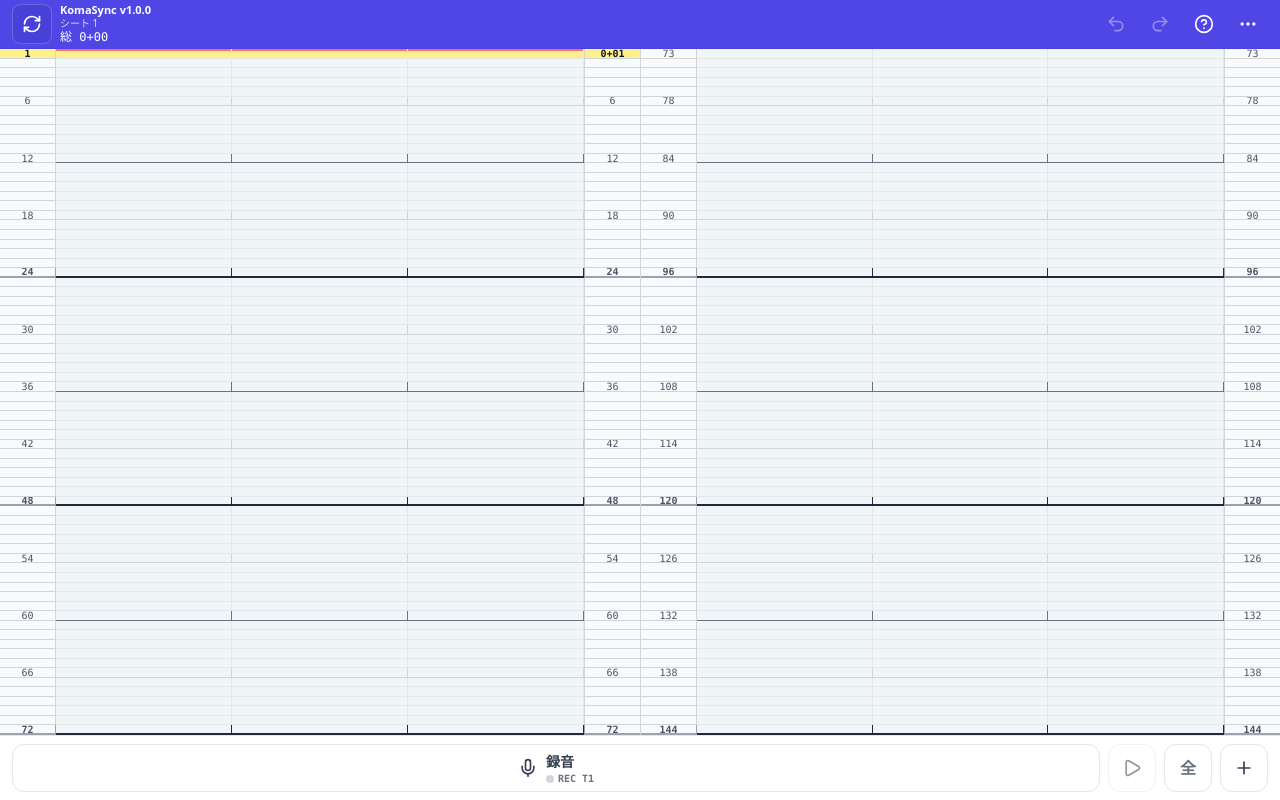
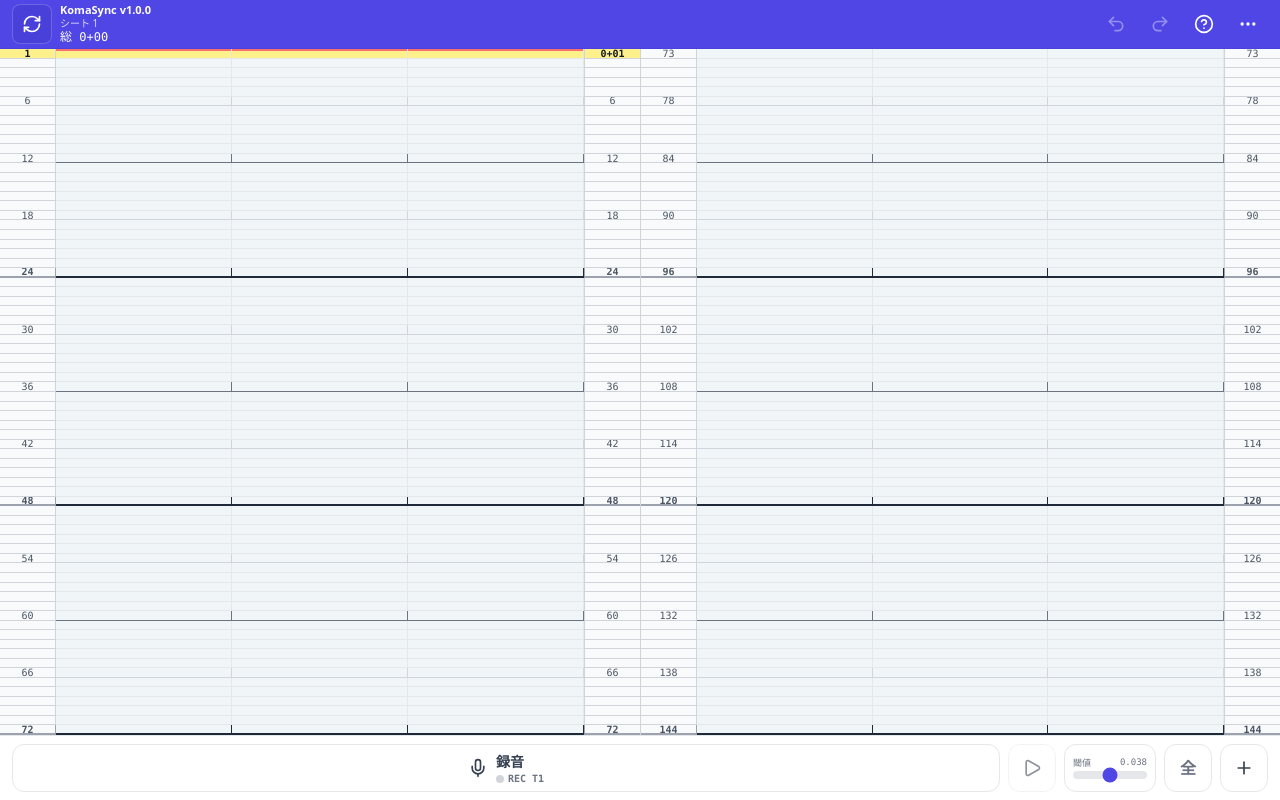
Before and after one commit to stechdrive/komasync, a React (Vite) app: page / in a window 1280 px wide. Built offline with nearby package versions, Linux system fonts and the light colour scheme.

Commit message:
feat(ui): add always-on VAD threshold control

```diff
--- a/App.tsx
+++ b/App.tsx
@@ -72,6 +72,7 @@ export default function App() {
   const [currentFrame, setCurrentFrame] = useState(0);
   const [vadPreset, setVadPreset] = useState<VadPreset>('normal');
   const [vadStability, setVadStability] = useState(0.6);
+  const [vadThresholdScale, setVadThresholdScale] = useState(1);
   const [playWhileRecording, setPlayWhileRecording] = useState(true);
   const [isMoreOpen, setIsMoreOpen] = useState(false);
   const [isHelpOpen, setIsHelpOpen] = useState(false);
@@ -130,13 +131,13 @@ export default function App() {
     // Note: VAD settings changes usually don't need undo history as they are non-destructive view changes,
     // but here we modify the derived 'frames' property. We won't push to history for VAD調整
     // to avoid spamming the undo stack.
-    const tuning = getVadTuning(vadPreset, vadStability);
+    const tuning = getVadTuning(vadPreset, vadStability, vadThresholdScale);
     setTracks((prevTracks) =>
       prevTracks.map((track) =>
         track.audioBuffer ? { ...track, frames: analyzeAudioBufferWithVad(track.audioBuffer, FPS, tuning) } : { ...track, frames: [] }
       )
     );
-  }, [vadPreset, vadStability]);
+  }, [vadPreset, vadStability, vadThresholdScale]);
 
   // --- History Management ---
   const HISTORY_LIMIT = 30;
@@ -156,7 +157,7 @@ export default function App() {
     setTracks(
       previous.map((t) =>
         t.audioBuffer
-          ? { ...t, frames: analyzeAudioBufferWithVad(t.audioBuffer, FPS, getVadTuning(vadPreset, vadStability)) }
+          ? { ...t, frames: analyzeAudioBufferWithVad(t.audioBuffer, FPS, getVadTuning(vadPreset, vadStability, vadThresholdScale)) }
           : { ...t, frames: [] }
       )
     );
@@ -164,7 +165,7 @@ export default function App() {
 
     // Reset selection to avoid ghost selections
     setSelection(null);
-  }, [historyPast, tracks, vadPreset, vadStability]);
+  }, [historyPast, tracks, vadPreset, vadStability, vadThresholdScale]);
 
   const handleRedo = useCallback(() => {
     if (historyFuture.length === 0) return;
@@ -176,14 +177,14 @@ export default function App() {
     setTracks(
       next.map((t) =>
         t.audioBuffer
-          ? { ...t, frames: analyzeAudioBufferWithVad(t.audioBuffer, FPS, getVadTuning(vadPreset, vadStability)) }
+          ? { ...t, frames: analyzeAudioBufferWithVad(t.audioBuffer, FPS, getVadTuning(vadPreset, vadStability, vadThresholdScale)) }
           : { ...t, frames: [] }
       )
     );
     setHistoryFuture(newFuture);
 
     setSelection(null);
-  }, [historyFuture, tracks, vadPreset, vadStability]);
+  }, [historyFuture, tracks, vadPreset, vadStability, vadThresholdScale]);
 
   const handleResetProject = () => {
     if (window.confirm("プロジェクトを初期化します。\n録音データも含め、現在の作業内容はすべて失われます。\nよろしいですか？")) {
@@ -590,7 +591,7 @@ export default function App() {
         }
       }
 
-      const newFrames = analyzeAudioBufferWithVad(finalBuffer, FPS, getVadTuning(vadPreset, vadStability));
+      const newFrames = analyzeAudioBufferWithVad(finalBuffer, FPS, getVadTuning(vadPreset, vadStability, vadThresholdScale));
 
       updateTrack(trackId, {
         audioBuffer: finalBuffer,
@@ -670,7 +671,7 @@ export default function App() {
         return {
           ...track,
           audioBuffer: newBuffer,
-          frames: analyzeAudioBufferWithVad(newBuffer, FPS, getVadTuning(vadPreset, vadStability)),
+          frames: analyzeAudioBufferWithVad(newBuffer, FPS, getVadTuning(vadPreset, vadStability, vadThresholdScale)),
         };
       });
 
@@ -698,7 +699,7 @@ export default function App() {
         if (!targetSet.has(track.id) || !track.audioBuffer) return track;
 
         const newBuffer = deleteAudioRangeRipple(track.audioBuffer, range.startFrame, range.endFrame, FPS);
-        return { ...track, audioBuffer: newBuffer, frames: analyzeAudioBufferWithVad(newBuffer, FPS, getVadTuning(vadPreset, vadStability)) };
+        return { ...track, audioBuffer: newBuffer, frames: analyzeAudioBufferWithVad(newBuffer, FPS, getVadTuning(vadPreset, vadStability, vadThresholdScale)) };
       });
 
       setTracks(nextTracks);
@@ -733,7 +734,7 @@ export default function App() {
           tracks.map((track) => {
             const clip = clipboardClip.byTrackId[track.id];
             const newBuffer = insertAudioAtFrame(track.audioBuffer, clip, currentFrame, FPS);
-            return { ...track, audioBuffer: newBuffer, frames: analyzeAudioBufferWithVad(newBuffer, FPS, getVadTuning(vadPreset, vadStability)) };
+            return { ...track, audioBuffer: newBuffer, frames: analyzeAudioBufferWithVad(newBuffer, FPS, getVadTuning(vadPreset, vadStability, vadThresholdScale)) };
           })
         );
       } else {
@@ -747,7 +748,7 @@ export default function App() {
           tracks.map((track) => {
             if (track.id !== editTarget) return track;
             const newBuffer = insertAudioAtFrame(track.audioBuffer, clip, currentFrame, FPS);
-            return { ...track, audioBuffer: newBuffer, frames: analyzeAudioBufferWithVad(newBuffer, FPS, getVadTuning(vadPreset, vadStability)) };
+            return { ...track, audioBuffer: newBuffer, frames: analyzeAudioBufferWithVad(newBuffer, FPS, getVadTuning(vadPreset, vadStability, vadThresholdScale)) };
           })
         );
       }
@@ -782,7 +783,7 @@ export default function App() {
           tracks.map((track) => {
             const clip = clipboardClip.byTrackId[track.id];
             const newBuffer = overwriteAudioAtFrame(track.audioBuffer, clip, currentFrame, FPS);
-            return { ...track, audioBuffer: newBuffer, frames: analyzeAudioBufferWithVad(newBuffer, FPS, getVadTuning(vadPreset, vadStability)) };
+            return { ...track, audioBuffer: newBuffer, frames: analyzeAudioBufferWithVad(newBuffer, FPS, getVadTuning(vadPreset, vadStability, vadThresholdScale)) };
           })
         );
       } else {
@@ -796,7 +797,7 @@ export default function App() {
           tracks.map((track) => {
             if (track.id !== editTarget) return track;
             const newBuffer = overwriteAudioAtFrame(track.audioBuffer, clip, currentFrame, FPS);
-            return { ...track, audioBuffer: newBuffer, frames: analyzeAudioBufferWithVad(newBuffer, FPS, getVadTuning(vadPreset, vadStability)) };
+            return { ...track, audioBuffer: newBuffer, frames: analyzeAudioBufferWithVad(newBuffer, FPS, getVadTuning(vadPreset, vadStability, vadThresholdScale)) };
           })
         );
       }
@@ -824,7 +825,7 @@ export default function App() {
           sampleRate: track.audioBuffer?.sampleRate ?? projectSampleRate,
           numberOfChannels: track.audioBuffer?.numberOfChannels ?? 1,
         });
-        return { ...track, audioBuffer: newBuffer, frames: analyzeAudioBufferWithVad(newBuffer, FPS, getVadTuning(vadPreset, vadStability)) };
+        return { ...track, audioBuffer: newBuffer, frames: analyzeAudioBufferWithVad(newBuffer, FPS, getVadTuning(vadPreset, vadStability, vadThresholdScale)) };
       });
 
       setTracks(nextTracks);
@@ -1006,6 +1007,7 @@ export default function App() {
 
   const totalTimecode = formatTimecode(maxFrames, FPS);
   const hasAudio = tracks.some((t) => t.audioBuffer !== null);
+  const vadTuning = getVadTuning(vadPreset, vadStability, vadThresholdScale);
 
   const targetLabel =
     editTarget === 'all' ? '全トラック' : tracks.find((t) => t.id === editTarget)?.name ?? `Track ${editTarget}`;
@@ -1045,6 +1047,9 @@ export default function App() {
           isMicReady={isMicReady}
           isMicPreparing={isMicPreparing}
           isAllTracks={editTarget === 'all'}
+          vadThresholdScale={vadThresholdScale}
+          vadThresholdValue={vadTuning.startThreshold}
+          onChangeVadThresholdScale={setVadThresholdScale}
           onToggleAllTracks={handleToggleAllTracks}
           onInsertOneFrame={() => void handleInsertOneFrame()}
           onStartRecording={handleStartRecording}
@@ -1090,6 +1095,7 @@ export default function App() {
         recordTrackId={recordTrackId}
         vadPreset={vadPreset}
         vadStability={vadStability}
+        vadThresholdScale={vadThresholdScale}
         inputRms={inputRms}
         playWhileRecording={playWhileRecording}
         onClose={() => setIsMoreOpen(false)}
--- a/components/HelpSheet.tsx
+++ b/components/HelpSheet.tsx
@@ -56,6 +56,7 @@ export const HelpSheet: React.FC<HelpSheetProps> = ({ isOpen, onClose }) => {
                 <li>録音ボタンで録音開始、停止で終了します。</li>
                 <li>準備中…表示の後に録音が開始します。</li>
                 <li>録音トラックはタイムシート上のセルをタップして選択します。</li>
+                <li>下部の「閾値」スライダーで音声検出の感度を調整します。</li>
                 <li>「その他」から録音中の再生ON/OFFを切り替えられます。</li>
               </ul>
             </section>
--- a/components/MoreSheet.tsx
+++ b/components/MoreSheet.tsx
@@ -10,6 +10,7 @@ type MoreSheetProps = {
   recordTrackId: string;
   vadPreset: VadPreset;
   vadStability: number;
+  vadThresholdScale: number;
   inputRms: number;
   playWhileRecording: boolean;
   onClose: () => void;
@@ -28,6 +29,7 @@ export const MoreSheet: React.FC<MoreSheetProps> = ({
   recordTrackId,
   vadPreset,
   vadStability,
+  vadThresholdScale,
   inputRms,
   playWhileRecording,
   onClose,
@@ -42,7 +44,7 @@ export const MoreSheet: React.FC<MoreSheetProps> = ({
   if (!isOpen) return null;
 
   const activeTrackName = tracks.find((t) => t.id === recordTrackId)?.name ?? `Track ${recordTrackId}`;
-  const vadTuning = getVadTuning(vadPreset, vadStability);
+  const vadTuning = getVadTuning(vadPreset, vadStability, vadThresholdScale);
   const stabilityPercent = Math.round(vadStability * 100);
 
   return (
--- a/components/TransportDock.tsx
+++ b/components/TransportDock.tsx
@@ -9,6 +9,9 @@ type TransportDockProps = {
   isMicReady: boolean;
   isMicPreparing: boolean;
   isAllTracks: boolean;
+  vadThresholdScale: number;
+  vadThresholdValue: number;
+  onChangeVadThresholdScale: (scale: number) => void;
   onToggleAllTracks: () => void;
   onInsertOneFrame: () => void;
   onStartRecording: () => void;
@@ -24,6 +27,9 @@ export const TransportDock: React.FC<TransportDockProps> = ({
   isMicReady,
   isMicPreparing,
   isAllTracks,
+  vadThresholdScale,
+  vadThresholdValue,
+  onChangeVadThresholdScale,
   onToggleAllTracks,
   onInsertOneFrame,
   onStartRecording,
@@ -35,6 +41,7 @@ export const TransportDock: React.FC<TransportDockProps> = ({
   const isPlaying = recordingState === RecordingState.PLAYING;
   const isBusy = recordingState === RecordingState.PROCESSING;
   const isPreparing = isMicPreparing && !isRecording;
+  const thresholdPercent = Math.round(vadThresholdScale * 100);
 
   const canRecordToggle = !isBusy && !isPreparing;
   const canPlayToggle = hasAudio && !isBusy && !isRecording;
@@ -85,6 +92,23 @@ export const TransportDock: React.FC<TransportDockProps> = ({
           {isPlaying ? <Pause className="w-5 h-5" /> : <Play className="w-5 h-5" />}
         </button>
 
+        <div className="h-12 w-[92px] rounded-xl border border-gray-200 bg-white px-2 py-1 flex flex-col justify-center">
+          <div className="flex items-center justify-between text-[9px] text-gray-500 leading-none">
+            <span>閾値</span>
+            <span className="font-mono text-[9px]">{vadThresholdValue.toFixed(3)}</span>
+          </div>
+          <input
+            type="range"
+            min="50"
+            max="150"
+            step="1"
+            value={thresholdPercent}
+            onChange={(e) => onChangeVadThresholdScale(parseInt(e.target.value, 10) / 100)}
+            className="mt-1 w-full h-2 bg-gray-200 rounded-lg appearance-none cursor-pointer accent-indigo-600"
+            aria-label="音声検出の閾値"
+          />
+        </div>
+
         <button
           type="button"
           onClick={onToggleAllTracks}
--- a/services/vad.ts
+++ b/services/vad.ts
@@ -11,8 +11,9 @@ export type VadTuning = {
 
 const clamp = (value: number, min: number, max: number): number => Math.max(min, Math.min(max, value));
 
-export const getVadTuning = (preset: VadPreset, stability01: number): VadTuning => {
+export const getVadTuning = (preset: VadPreset, stability01: number, thresholdScale = 1): VadTuning => {
   const stability = clamp(stability01, 0, 1);
+  const thresholdGain = clamp(thresholdScale, 0.5, 1.5);
 
   const baseThreshold = (() => {
     switch (preset) {
@@ -26,7 +27,7 @@ export const getVadTuning = (preset: VadPreset, stability01: number): VadTuning
     }
   })();
 
-  const startThreshold = clamp(baseThreshold * (1 - 0.4 * stability), 0.005, 0.5);
+  const startThreshold = clamp(baseThreshold * (1 - 0.4 * stability) * thresholdGain, 0.005, 0.5);
   const hysteresisRatio = clamp(0.85 - 0.25 * stability, 0.55, 0.9);
   const endThreshold = startThreshold * hysteresisRatio;
   const holdFrames = Math.round(2 + 10 * stability);
```
